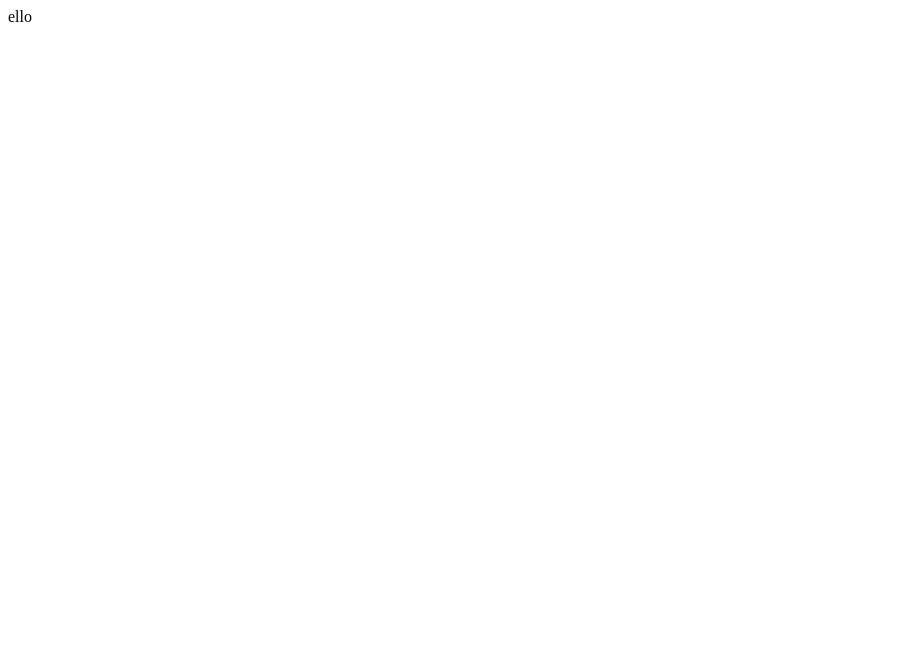
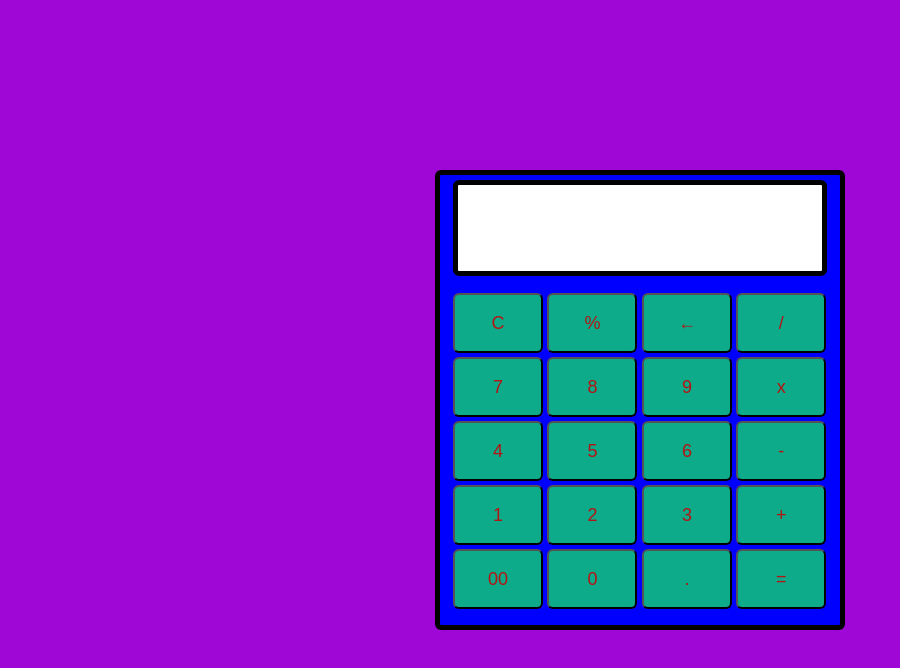
Before and after one commit to ShrutiiChavan/Calculator, a plain HTML site: page index.html in a window 1280 px wide. Shown: the whole page, without its empty margins (0-900 px from the left). Drawn offline with Linux system fonts and the light colour scheme.

Commit message:
Add All File

```diff
--- a/index.html
+++ b/index.html
@@ -1 +1,112 @@
-<p>ello</p>
+<!DOCTYPE html>
+<html lang="en">
+<head>
+   <style>
+      *{
+         padding: 0;
+         margin: 0;
+         font-family: 'poppins', sans-serif;
+      }
+      body{
+         background-color: #9e07d5;
+         display: grid;
+         height: 100vh;
+         place-items: center;
+      }
+      .main{
+         width: 400px;
+         height: 450px;
+         background-color: blue;
+         position: absolute;
+         border: 5px solid black;
+         border-radius: 6px;
+      }
+      .main input[type='text'] {
+         width: 88%;
+         position: relative;
+         height: 80px;
+         top: 5px;
+         text-align: right;
+         padding: 3px 6px;
+         outline: none;
+         font-size: 40px;
+         border: 5px solid black;
+         display: flex;
+         margin: auto;
+         border-radius: 6px;
+         color: black;
+      }
+      .btn input[type='button']{
+         width:90px;
+         padding: 2px;
+         margin: 2px 0px;
+         position: relative;
+         left: 13px;
+         top: 20px;
+         height: 60px;
+         cursor: pointer;
+         font-size: 18px;
+         transition: 0.5s;
+         background-color: #0dab89;
+         border-radius: 6px;
+         color: rgb(179, 21, 21);
+      }
+      .btn input[type='button']:hover{
+         background-color: black;
+         color: rgb(158, 24, 24);
+      }
+   </style>
+   <script>
+      function Solve(val) {
+         var v = document.getElementById('res');
+         v.value += val;
+      }
+      function Result() {
+         var num1 = document.getElementById('res').value;
+         var num2 = eval(num1);
+         document.getElementById('res').value = num2;
+      }
+      function Clear() {
+         var inp = document.getElementById('res');
+         inp.value = '';
+      }
+      function Back() {
+         var ev = document.getElementById('res');
+         ev.value = ev.value.slice(0,-1);
+      }
+   </script>
+   <title>Calulator</title>
+</head>
+<body>
+   <div class="main">
+      <input type="text" id = 'res'>
+      <div class="btn">
+         <input type="button" value = 'C' onclick = "Clear()">
+         <input type="button" value = '%' onclick = "Solve('%')">
+         <input type="button" value = '←' onclick ="Back('←')">
+         <input type="button" value = '/' onclick = "Solve('/')">
+         <br>
+         <input type="button" value = '7' onclick = "Solve('7')">
+         <input type="button" value = '8' onclick = "Solve('8')">
+         <input type="button" value = '9' onclick = "Solve('9')">
+         <input type="button" value = 'x' onclick = "Solve('*')">
+         <br>
+         <input type="button" value = '4' onclick = "Solve('4')">
+         <input type="button" value = '5' onclick = "Solve('5')">
+         <input type="button" value = '6' onclick = "Solve('6')">
+         <input type="button" value = '-' onclick = "Solve('-')">
+         <br>
+         <input type="button" value = '1' onclick = "Solve('1')">
+         <input type="button" value = '2' onclick = "Solve('2')">
+         <input type="button" value = '3' onclick = "Solve('3')">
+         <input type="button" value = '+' onclick = "Solve('+')">
+         <br>
+         <input type="button" value = '00'onclick = "Solve('00')">
+         <input type="button" value = '0' onclick = "Solve('0')">
+         <input type="button" value = '.' onclick = "Solve('.')">
+         <input type="button" value = '=' onclick = "Result()">
+      </div>
+   </div>
+   <script src = 'Calc.js' ></script>
+</body>
+</html>
--- a/style.css
+++ b/style.css
@@ -1,3 +1,53 @@
-p{
-    color: red;
-}
+*{
+    padding: 0;
+    margin: 0;
+    font-family: 'poppins', sans-serif;
+ }
+ body{
+    background-color: #495250;
+    display: grid;
+    height: 100vh;
+    place-items: center;
+ }
+ .main{
+    width: 400px;
+    height: 450px;
+    background-color: white;
+    position: absolute;
+    border: 5px solid black;
+    border-radius: 6px;
+ }
+ .main input[type='text'] {
+    width: 88%;
+    position: relative;
+    height: 80px;
+    top: 5px;
+    text-align: right;
+    padding: 3px 6px;
+    outline: none;
+    font-size: 40px;
+    border: 5px solid black;
+    display: flex;
+    margin: auto;
+    border-radius: 6px;
+    color: black;
+ }
+ .btn input[type='button']{
+    width:90px;
+    padding: 2px;
+    margin: 2px 0px;
+    position: relative;
+    left: 13px;
+    top: 20px;
+    height: 60px;
+    cursor: pointer;
+    font-size: 18px;
+    transition: 0.5s;
+    background-color: #495250;
+    border-radius: 6px;
+    color: white;
+ }
+ .btn input[type='button']:hover{
+    background-color: black;
+    color: white;
+ }
```
Also changed, not shown: script.js (+17 -0 lines).
